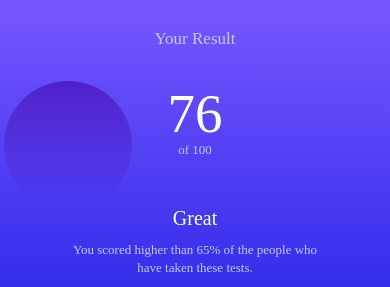
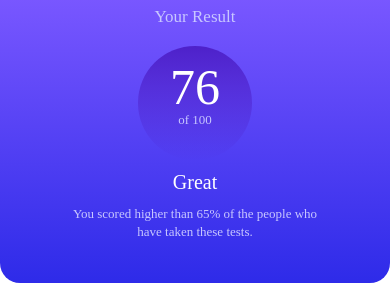
Before and after one commit to Ifeoluwa-cloud/Results-summary-component, a plain HTML site: page index.html in a window 390 px wide. Shown: the top 287 px of the page. Drawn offline with Linux system fonts and the light colour scheme.

Commit message:
refractor: rewrite result summary header

```diff
--- a/style.css
+++ b/style.css
@@ -64,21 +64,14 @@ html{
     margin-top: 8%;
 }
 
-.result-wrapper{
+.result{
+    font-size: 5rem;
+    line-height: 2rem;
     background: linear-gradient(to bottom,
     hsla(256, 72%, 46%, 1), hsla(241, 72%, 46%, 0));
     border-radius: 50%;
-    height: 12rem;
-    width: 12rem;
-    padding: 1%;
-    position: absolute;
-    z-index: -1;
-    display: flex;
-}
-
-.result{
-    font-size: 5.5rem;
-    line-height: 2.2rem;
+    padding: 18%;
+    margin: 1rem 4rem;
 }
 
 .result span{
@@ -184,20 +177,19 @@ button:hover{
 
  @media (max-width: 1200px){
     html{
-        font-size: 10px;
+        font-size: 11px;
     }
 
     .main-container{
         width: auto;
-        height: 50rem;
-
+        height: 52rem;
     }
 
 }
 
- @media (max-width: 980px){
+ @media (max-width: 1000px){
     html{
-        font-size: 10px;
+        font-size: 11px;
     }
 
     .main-container{
@@ -225,8 +217,16 @@ button:hover{
     }
 
     .result-heading{
-        padding-bottom: 1%;
+        margin-top: 2%;
+        padding-bottom: .5%;
     }
+
+    .result{
+        border-radius: 50%;
+        padding: 7%;
+        margin: 2% 40%;
+    }
+
 
     .attribution {
         font-size: 1rem;
@@ -236,9 +236,23 @@ button:hover{
     }
  }
 
- @media (max-width: 380px){
+ @media (max-width: 800px){
+    .result{
+        border-radius: 50%;
+        padding: 7%;
+        margin: 2% 38%;
+    }
+
+    .left-wrapper{
+        width: auto;
+        height: 53%;
+    }
+ }
+
+
+ @media (max-width: 500px){
     html{
-        font-size: 8px;
+        font-size: 10px;
     }
 
     .text-wrapper-left{
@@ -246,4 +260,10 @@ button:hover{
         color: #fff;
         line-height: 1rem;
     }
+
+    .result{
+        border-radius: 50%;
+        padding: 8%;
+        margin: 2% 35%;
+    }
  }
```
